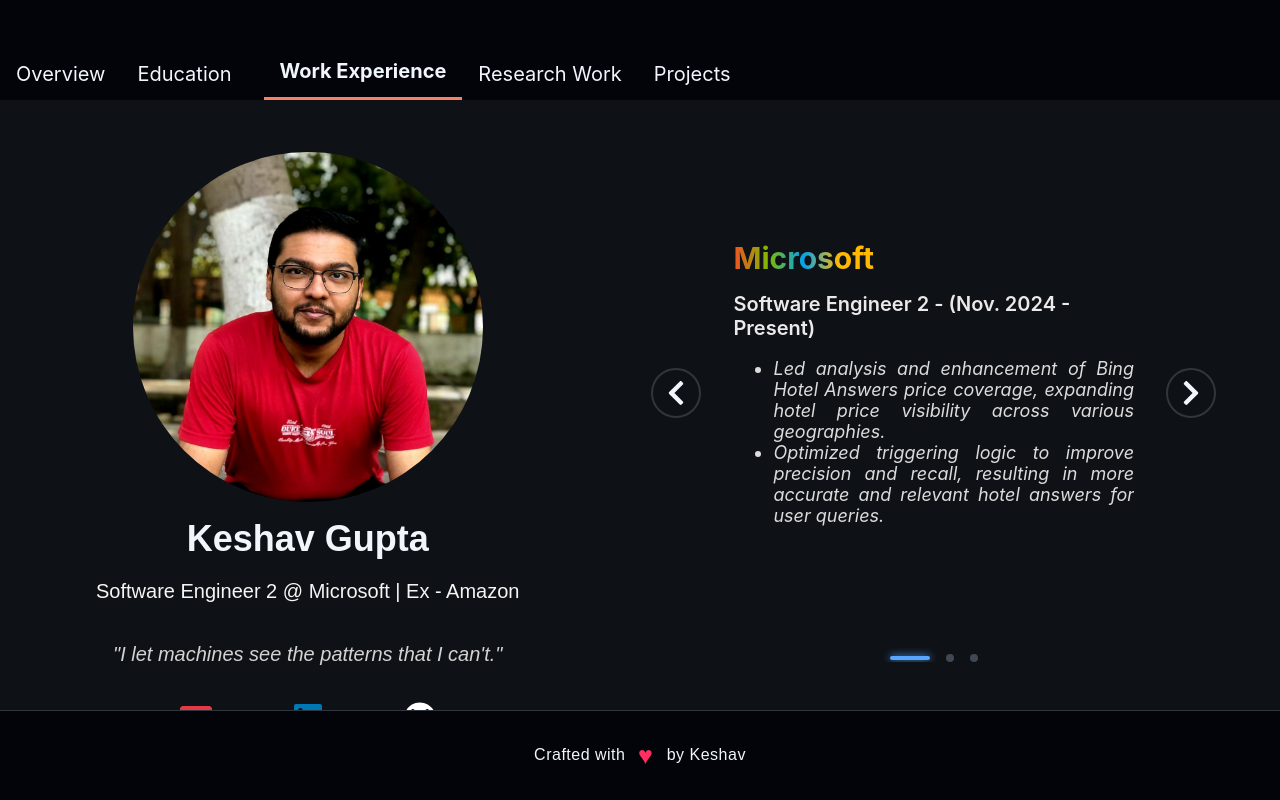
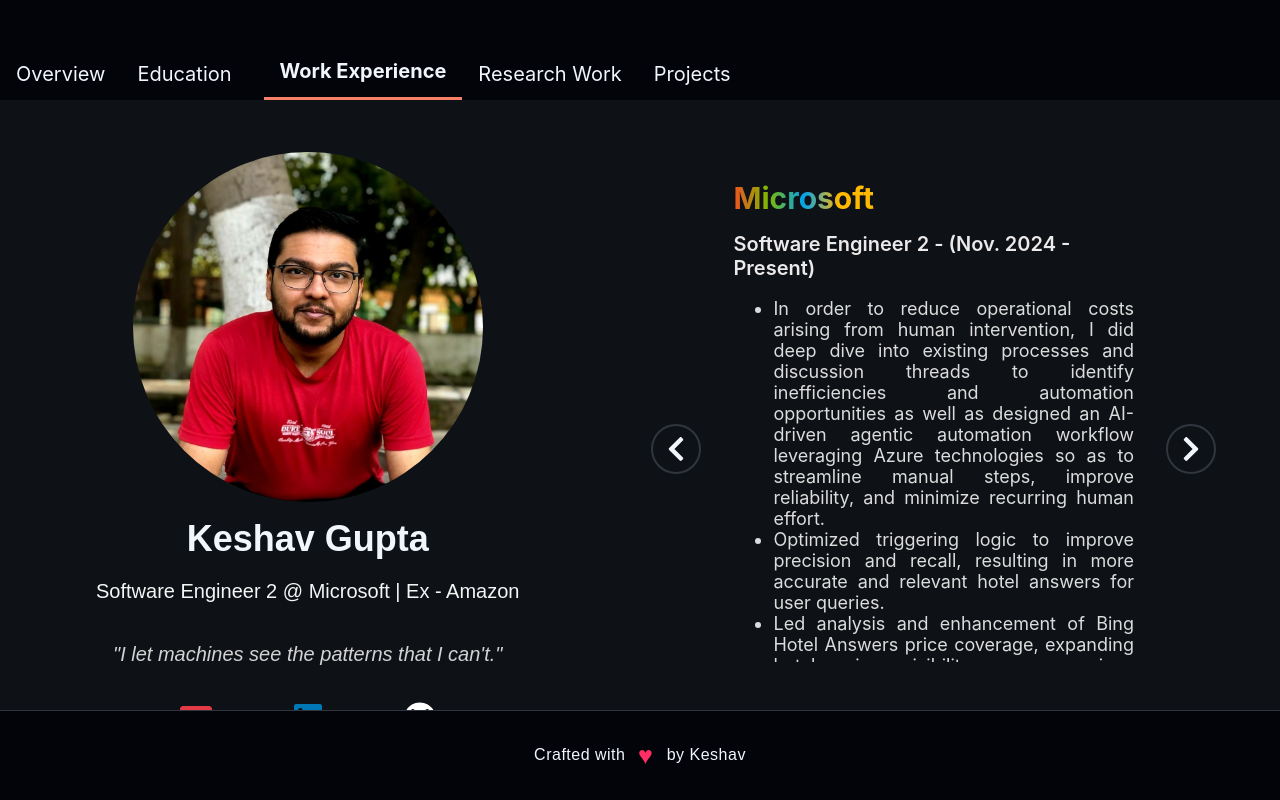
Before and after one commit to thekeshavgupta/thekeshavgupta.github.io, a React (Create React App) app: page / in a window 1280 px wide. Both pictures are taken after a click on the element "Work Experience". Built offline with nearby package versions, Linux system fonts and the light colour scheme; a small style sheet from the web is missing.

Commit message:
Updated the version to V2 and bug fix

```diff
--- a/src/components/WorkExperience.css
+++ b/src/components/WorkExperience.css
@@ -97,7 +97,7 @@
     font-size: 18px;
     margin-bottom: 20px;
     color: gainsboro;
-    font-style: italic;
+    /* font-style: italic; */
     text-align: justify;
 }
 
--- a/src/components/WorkExperience.js
+++ b/src/components/WorkExperience.js
@@ -11,8 +11,9 @@
             position: "Software Engineer 2 - (Nov. 2024 - Present)",
             isMs: true,
             details: [
-                "Led analysis and enhancement of Bing Hotel Answers price coverage, expanding hotel price visibility across various geographies.",
-                "Optimized triggering logic to improve precision and recall, resulting in more accurate and relevant hotel answers for user queries."
+                "In order to reduce operational costs arising from human intervention, I did deep dive into existing processes and discussion threads to identify inefficiencies and automation opportunities as well as designed an AI-driven agentic automation workflow leveraging Azure technologies so as to streamline manual steps, improve reliability, and minimize recurring human effort.",
+                "Optimized triggering logic to improve precision and recall, resulting in more accurate and relevant hotel answers for user queries.",
+                "Led analysis and enhancement of Bing Hotel Answers price coverage, expanding hotel price visibility across various geographies."
             ]
         },
         {
```
